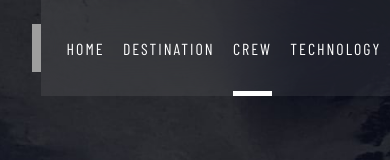
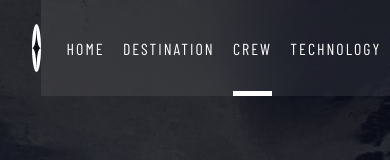
Before and after one commit to shravan1chinchkar/Space_Tourism, a React (Vite) app: page /crew in a window 390 px wide. Shown: the top 160 px of the page. Built offline with nearby package versions, Linux system fonts and the light colour scheme; grey boxes are pictures that could not be loaded; a web font is replaced by a local one.

Commit message:
Fixed the logo and hamburger

```diff
--- a/src/components/Header.jsx
+++ b/src/components/Header.jsx
@@ -2,6 +2,8 @@ import React, { useState } from "react";
 import { NavLink } from "react-router-dom";
 import "./Home.css";
 import Verticle_Navbar from "./Verticle_Navbar";
+import logo from "../assets/shared/logo.svg"
+import hamburger from "../assets/shared/icon-hamburger.svg"
 
 const Header = () => {
   const [display, setdisplay] = useState("hideverticlenavbar");
@@ -11,7 +13,7 @@ const Header = () => {
       {/* <!-- logo --> */}
       <div className="logocontainer">
         <img
-          src="../assets/shared/logo.svg"
+          src={logo}
           id="hamb"
           alt="logo"
           className="logo"
@@ -20,7 +22,7 @@ const Header = () => {
 
       {/* <!-- hamburbger icon --> */}
       <img
-        src="../assets/shared/icon-hamburger.svg"
+        src={hamburger}
         alt="hamburger"
         className="hamburger"
         onClick={() => setdisplay("verticlenavbar")}
```
